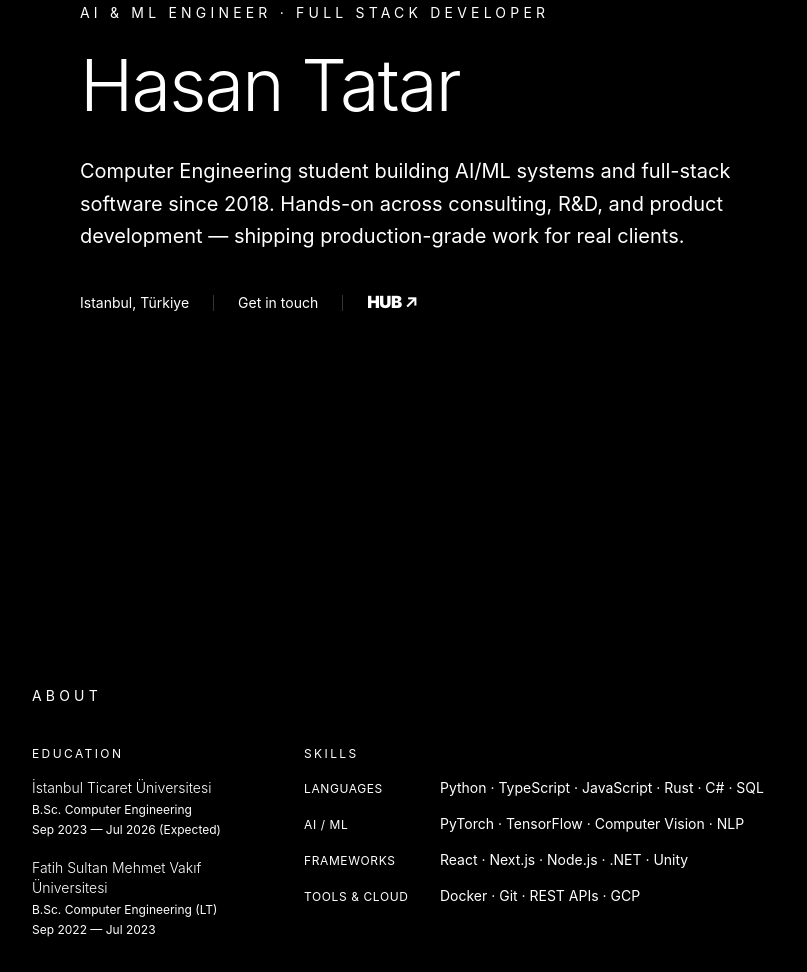
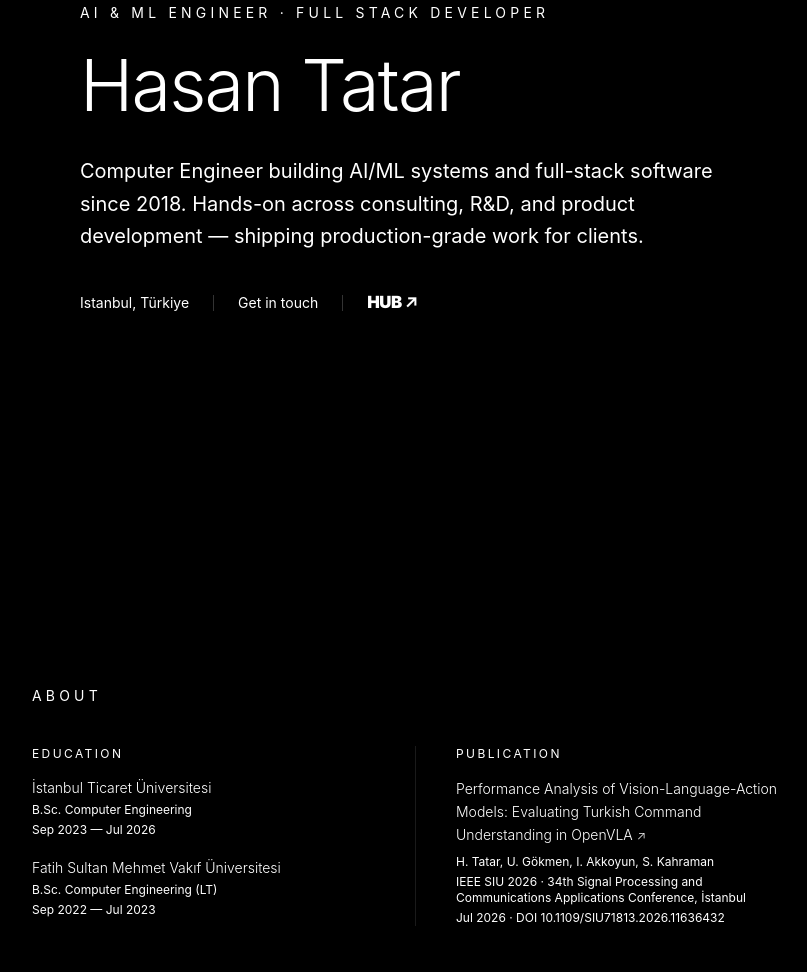
Before and after one commit to wazder/wazder-web, an Astro site: page / in a window 1280 px wide. Shown: the part 242-1214 px from the top of the page, without its empty margins (224-1031 px from the left). Built offline with nearby package versions, Linux system fonts and the light colour scheme; Astro itself is replaced by a stand-in of ours.

Commit message:
refactor: drop skills from about, pair education with IEEE publication
Also update hero copy: Computer Engineering student -> Computer Engineer,
work for real clients -> work for clients.

```diff
--- a/src/components/About.astro
+++ b/src/components/About.astro
@@ -1,16 +1,9 @@
 ---
-const skills = [
-  { group: 'Languages', items: ['Python', 'TypeScript', 'JavaScript', 'Rust', 'C#', 'SQL'] },
-  { group: 'AI / ML', items: ['PyTorch', 'TensorFlow', 'Computer Vision', 'NLP'] },
-  { group: 'Frameworks', items: ['React', 'Next.js', 'Node.js', '.NET', 'Unity'] },
-  { group: 'Tools & Cloud', items: ['Docker', 'Git', 'REST APIs', 'GCP'] },
-];
-
 const education = [
   {
     school: 'İstanbul Ticaret Üniversitesi',
     degree: 'B.Sc. Computer Engineering',
-    period: 'Sep 2023 — Jul 2026 (Expected)',
+    period: 'Sep 2023 — Jul 2026',
   },
   {
     school: 'Fatih Sultan Mehmet Vakıf Üniversitesi',
@@ -18,14 +11,24 @@ const education = [
     period: 'Sep 2022 — Jul 2023',
   },
 ];
+
+const publication = {
+  title:
+    'Performance Analysis of Vision-Language-Action Models: Evaluating Turkish Command Understanding in OpenVLA',
+  authors: 'H. Tatar, U. Gökmen, I. Akkoyun, S. Kahraman',
+  venue: 'IEEE SIU 2026 · 34th Signal Processing and Communications Applications Conference, İstanbul',
+  date: 'Jul 2026',
+  doi: '10.1109/SIU71813.2026.11636432',
+  href: 'https://ieeexplore.ieee.org/document/11636432',
+};
 ---
 
 <section id="about" class="py-32 px-6">
   <div class="mx-auto max-w-3xl">
     <h2 class="text-sm uppercase tracking-[0.3em] text-white mb-10">About</h2>
 
-    <div class="grid md:grid-cols-3 gap-12">
-      <div class="md:col-span-1">
+    <div class="grid md:grid-cols-2 md:divide-x md:divide-white/10">
+      <div class="md:pr-10">
         <h3 class="text-xs uppercase tracking-[0.2em] text-white mb-4">Education</h3>
         <ul class="space-y-5">
           {education.map((e) => (
@@ -38,16 +41,18 @@ const education = [
         </ul>
       </div>
 
-      <div class="md:col-span-2">
-        <h3 class="text-xs uppercase tracking-[0.2em] text-white mb-4">Skills</h3>
-        <dl class="space-y-5 sm:space-y-4">
-          {skills.map((s) => (
-            <div class="flex flex-col sm:grid sm:grid-cols-[120px_1fr] gap-1 sm:gap-4 sm:items-baseline">
-              <dt class="text-xs uppercase tracking-wider text-white">{s.group}</dt>
-              <dd class="text-sm text-white">{s.items.join(' · ')}</dd>
-            </div>
-          ))}
-        </dl>
+      <div class="mt-12 md:mt-0 md:pl-10">
+        <h3 class="text-xs uppercase tracking-[0.2em] text-white mb-4">Publication</h3>
+        <a href={publication.href} target="_blank" rel="noreferrer" class="block group">
+          <div class="text-sm font-light leading-relaxed">
+            {publication.title} <span class="arrow arrow-up-right text-xs">↗</span>
+          </div>
+          <div class="text-xs text-white mt-2">{publication.authors}</div>
+          <div class="text-xs text-white mt-1">{publication.venue}</div>
+          <div class="text-xs text-white mt-1">
+            {publication.date} <span class="text-white">·</span> DOI {publication.doi}
+          </div>
+        </a>
       </div>
     </div>
   </div>
--- a/src/components/Hero.astro
+++ b/src/components/Hero.astro
@@ -10,9 +10,9 @@
       Hasan Tatar
     </h1>
     <p class="mt-8 text-lg md:text-xl text-white max-w-2xl leading-relaxed">
-      Computer Engineering student building AI/ML systems and full-stack software
+      Computer Engineer building AI/ML systems and full-stack software
       since 2018. Hands-on across consulting, R&amp;D, and product development —
-      shipping production-grade work for real clients.
+      shipping production-grade work for clients.
     </p>
     <div class="mt-10 flex items-center gap-6 text-sm text-white">
       <span>Istanbul, Türkiye</span>
--- a/src/pages/index.astro
+++ b/src/pages/index.astro
@@ -10,7 +10,7 @@ import Contact from '../components/Contact.astro';
 
 <Layout
   title="Hasan Tatar — AI & ML Engineer · Full Stack Developer"
-  description="Computer Engineering student building AI/ML systems and full-stack software since 2018. Based in Istanbul."
+  description="Computer Engineer building AI/ML systems and full-stack software since 2018. Based in Istanbul."
 >
   <main>
     <Hero />
```
